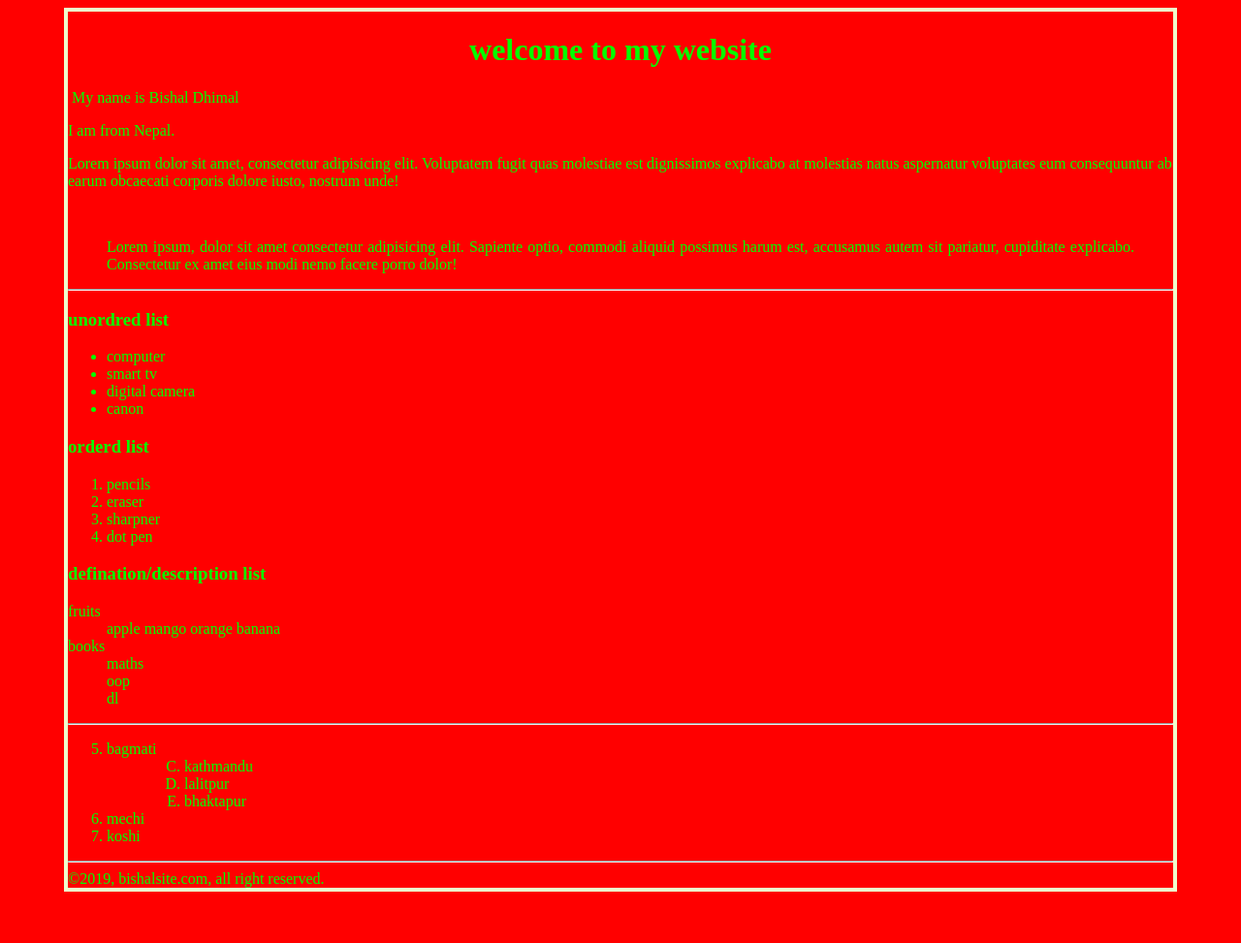
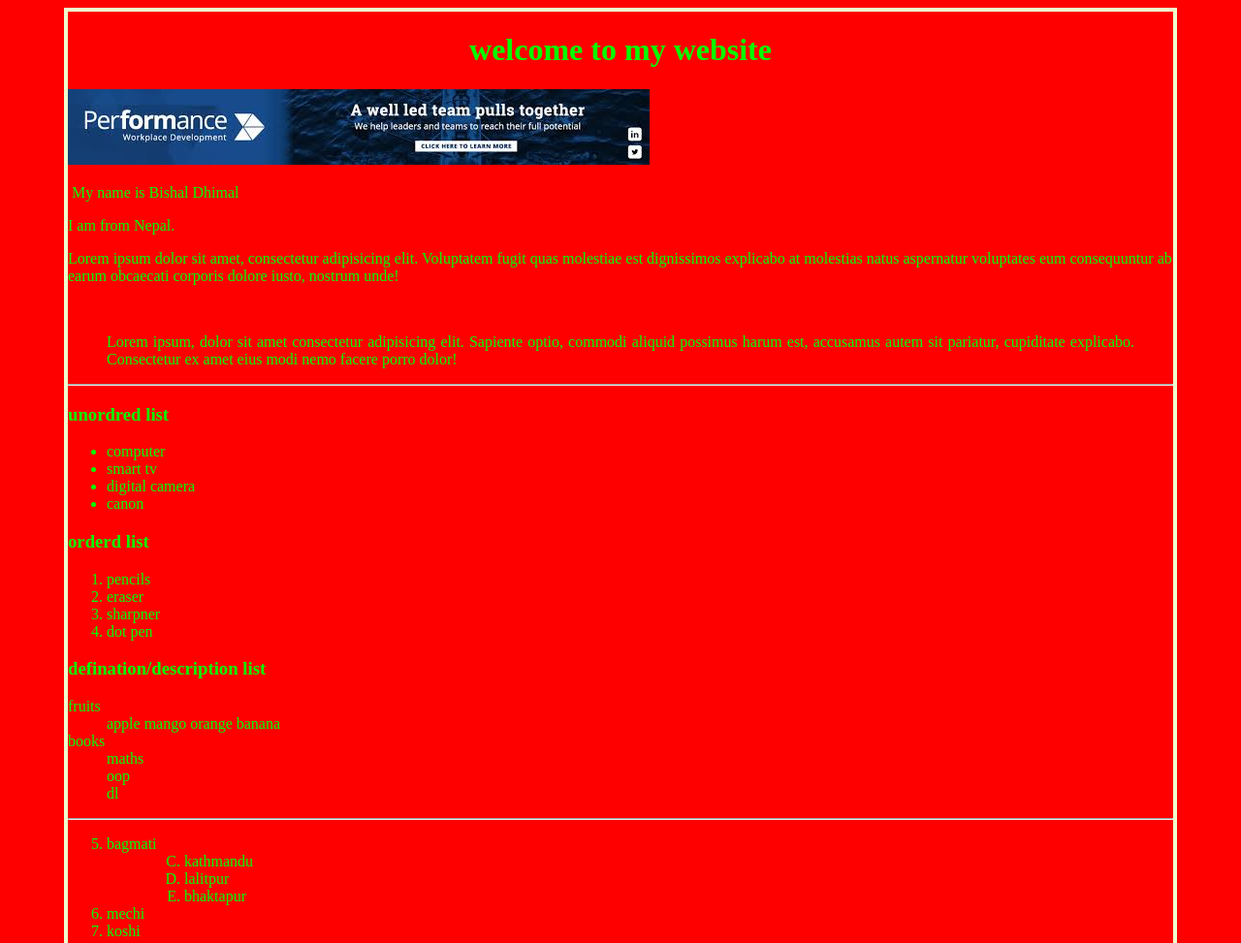
Before and after one commit to bishaldml/project1, a plain HTML site: page index.html in a window 1280 px wide. Shown: the top 973 px of the page at 97% size. Before the commit the page ends 928 px from the top, so only its background shows below. Drawn offline with Linux system fonts and the light colour scheme.

Commit message:
upto images

```diff
--- a/index.html
+++ b/index.html
@@ -10,6 +10,7 @@
         <!--comment in html-->
         <header>
                 <h1 align='center'>welcome to my website</h1>
+                <img src="images/download.jpg" alt="banner" title ="banner of website"/>
         </header>
         <main>
                 <p>&nbsp;My name is Bishal Dhimal</p>
@@ -39,6 +40,7 @@
                     <li>sharpner</li>
                     <li>dot pen</li>
                 </ol>
+                <!--listing in defination list-->
                 <h3>defination/description list</h3>
                     <dl>
                         <dt>fruits</dt>
```
Also changed, not shown: CSS/#style.css (added), IMAGES/download.jpg (added).
